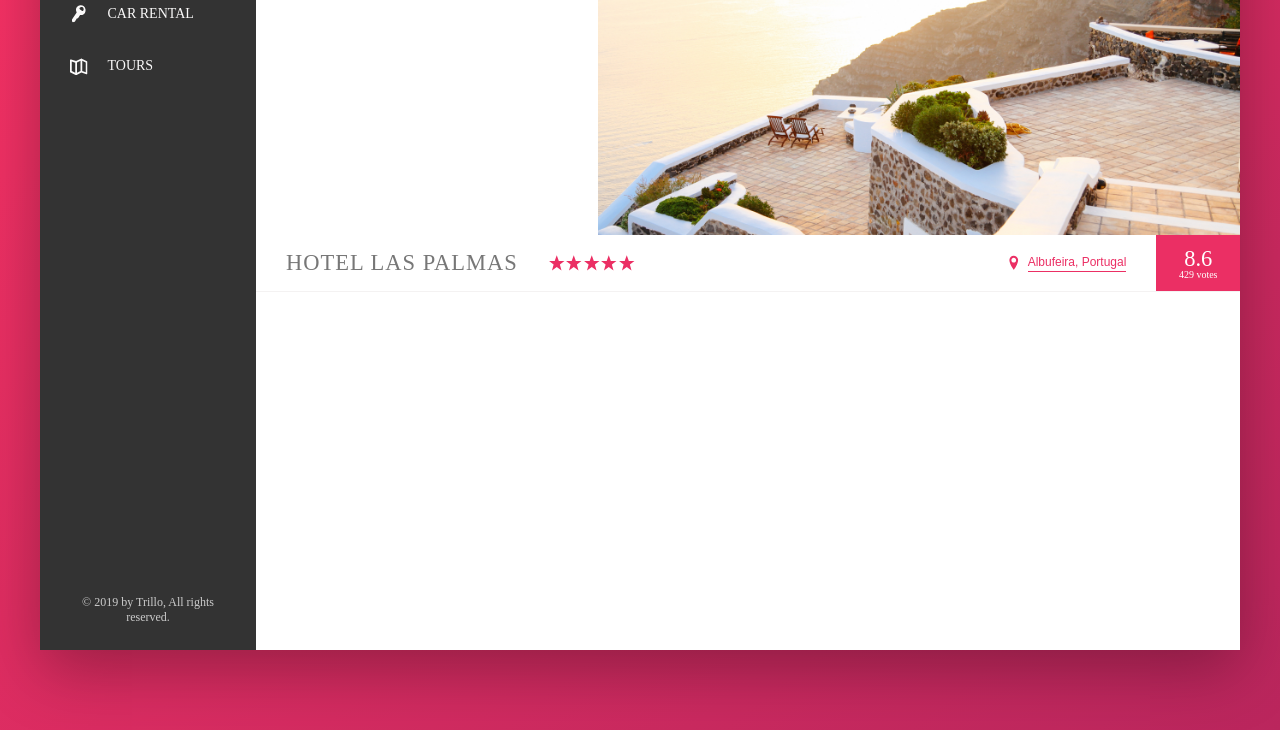
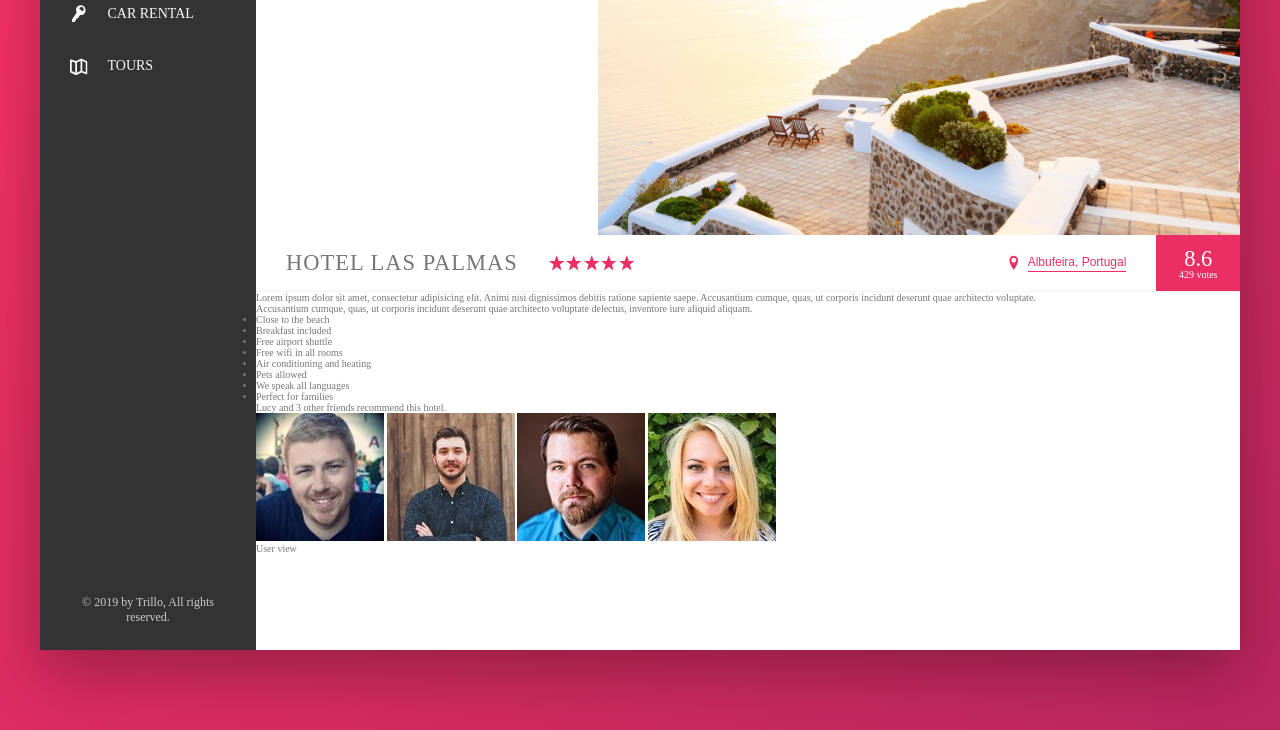
Before and after one commit to Slashflex/Trillo, a website: page index.html in a window 1280 px wide. Shown: the part 300-1030 px from the top of the page. Drawn offline with nearby package versions, Linux system fonts and the light colour scheme.

Commit message:
hotel description

```diff
--- a/index.html
+++ b/index.html
@@ -141,6 +141,41 @@
                         </div>
                     </div>
 
+                    <div class="detail">
+                        <div class="description">
+                            <p class="paragraph">
+                                Lorem ipsum dolor sit amet, consectetur adipisicing elit. Animi nisi dignissimos debitis ratione sapiente saepe. Accusantium cumque, quas, ut corporis incidunt deserunt quae architecto voluptate.
+                            </p>
+                            <p class="paragraph">
+                                Accusantium cumque, quas, ut corporis incidunt deserunt quae architecto voluptate delectus, inventore iure aliquid aliquam.
+                            </p>
+                            <ul class="list">
+                                <li class="list__item">Close to the beach</li>
+                                <li class="list__item">Breakfast included</li>
+                                <li class="list__item">Free airport shuttle</li>
+                                <li class="list__item">Free wifi in all rooms</li>
+                                <li class="list__item">Air conditioning and heating</li>
+                                <li class="list__item">Pets allowed</li>
+                                <li class="list__item">We speak all languages</li>
+                                <li class="list__item">Perfect for families</li>
+                            </ul>
+                            <div class="recommend">
+                                <p class="recommend__count">
+                                    Lucy and 3 other friends recommend this hotel.
+                                </p>
+                                <div class="recommend__friends">
+                                    <img src="img/user-3.jpg" alt="Friend 1" class="recommend__photo">
+                                    <img src="img/user-4.jpg" alt="Friend 2" class="recommend__photo">
+                                    <img src="img/user-5.jpg" alt="Friend 3" class="recommend__photo">
+                                    <img src="img/user-6.jpg" alt="Friend 4" class="recommend__photo">
+                                </div>
+                            </div>
+                        </div>
+
+                        <div class="user-reviews">
+                            User view
+                        </div>
+                    </div>
                 </main>
             </div>
         </div>
```
